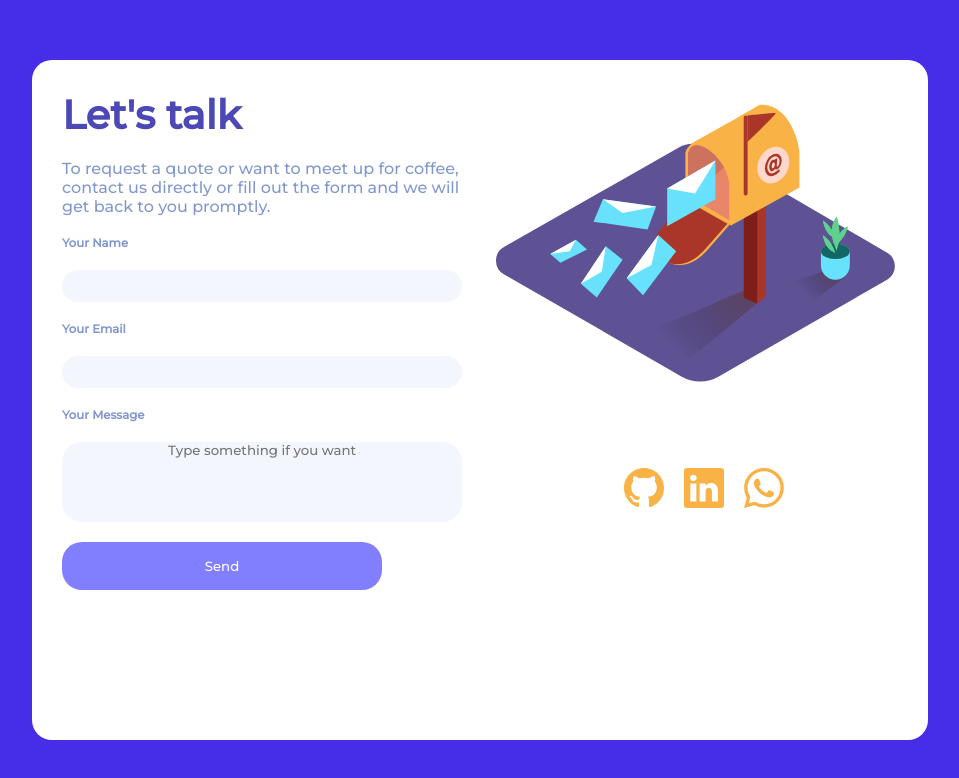
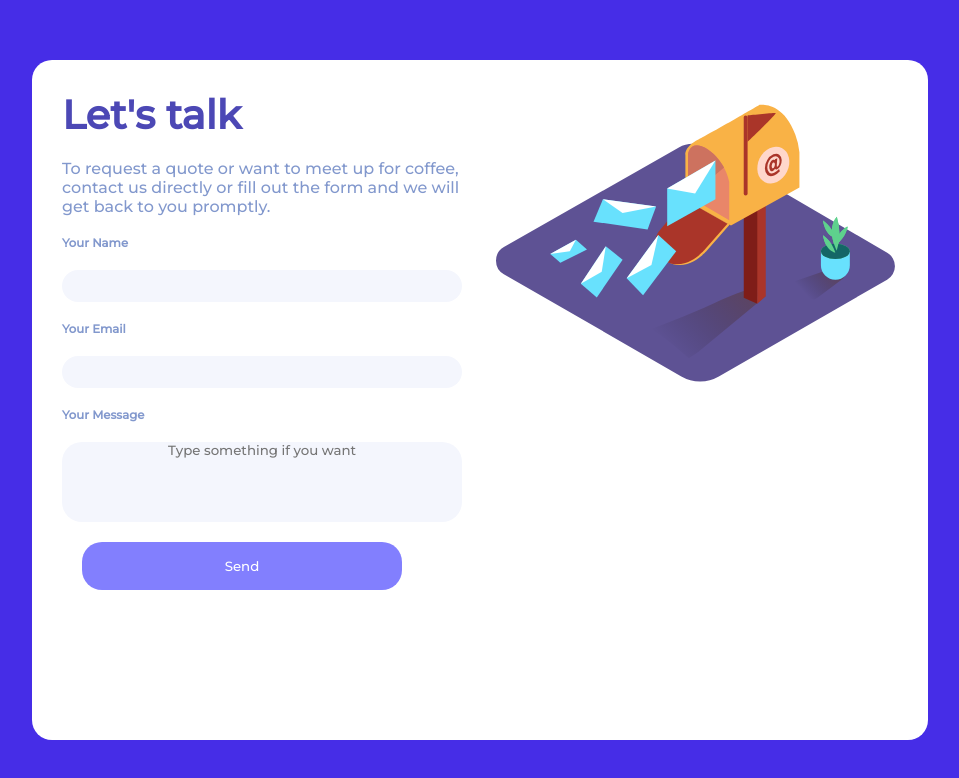
Before and after one commit to Kevinekisde/Portafolio-npm, a React (Create React App) app: page /form in a window 1280 px wide. Shown: the top 778 px of the page, without its empty margins (160-1119 px from the left). Built offline with nearby package versions, Linux system fonts and the light colour scheme.

Commit message:
Ipad update

```diff
--- a/src/components/Form.jsx
+++ b/src/components/Form.jsx
@@ -31,11 +31,6 @@ export default function Form() {
                 </div>
                 <div className={s.Imgandcontact}>
                     <img className={s.img} src={Email}></img>
-                    <ul>
-                        <li><a href="https://github.com/Kevinekisde"><BsGithub></BsGithub></a></li>
-                        <li><a href="https://www.linkedin.com/in/kevin-leiva-98208a184/"><BsLinkedin></BsLinkedin></a></li>
-                        <li><a href="https://wa.me/939418935"><BsWhatsapp></BsWhatsapp></a></li>
-                    </ul>
                 </div>
             </div>
         </div>
--- a/src/components/styles/Form.module.css
+++ b/src/components/styles/Form.module.css
@@ -75,6 +75,8 @@
 
 
 .button{
+    position: relative;
+    left: 20px;
     background-color:#827ffe;
     color: #fff;
     border: none;
@@ -98,20 +100,6 @@
     gap: 70px;
 }
 
-.Imgandcontact > ul{
-
-    list-style: none;
-    font-size:40px;
-    display: flex;
-    justify-content: center;
-    gap: 20px;
-    width:100%;
-
-}
-
-.Imgandcontact > ul > li > a{
-    color: #f9b246;
-}
 
 
 @media (max-width: 600px){
@@ -154,4 +142,44 @@
         text-align: center;
         resize:none;
     }
+    .button{
+        position: relative;
+        left: 0;
+        background-color:#827ffe;
+        color: #fff;
+        border: none;
+        border-radius: 20px;
+        width:40vh;
+        height:6vh;
+        cursor: pointer;
+    }
 }
+
+
+@media (max-width: 980px){
+
+
+    .Form{
+        display: flex;
+        flex-direction: column;
+        gap: 20px;
+        padding-top: 30px;
+        padding-left: 30px;
+        width: 100%;
+    }
+
+    .input{
+        width:25vh;
+    }
+
+    .area{
+        width:30vh;
+    }
+    .img{
+        width:80%;
+        height:100vh;
+        display:none
+    }
+
+
+}
```
